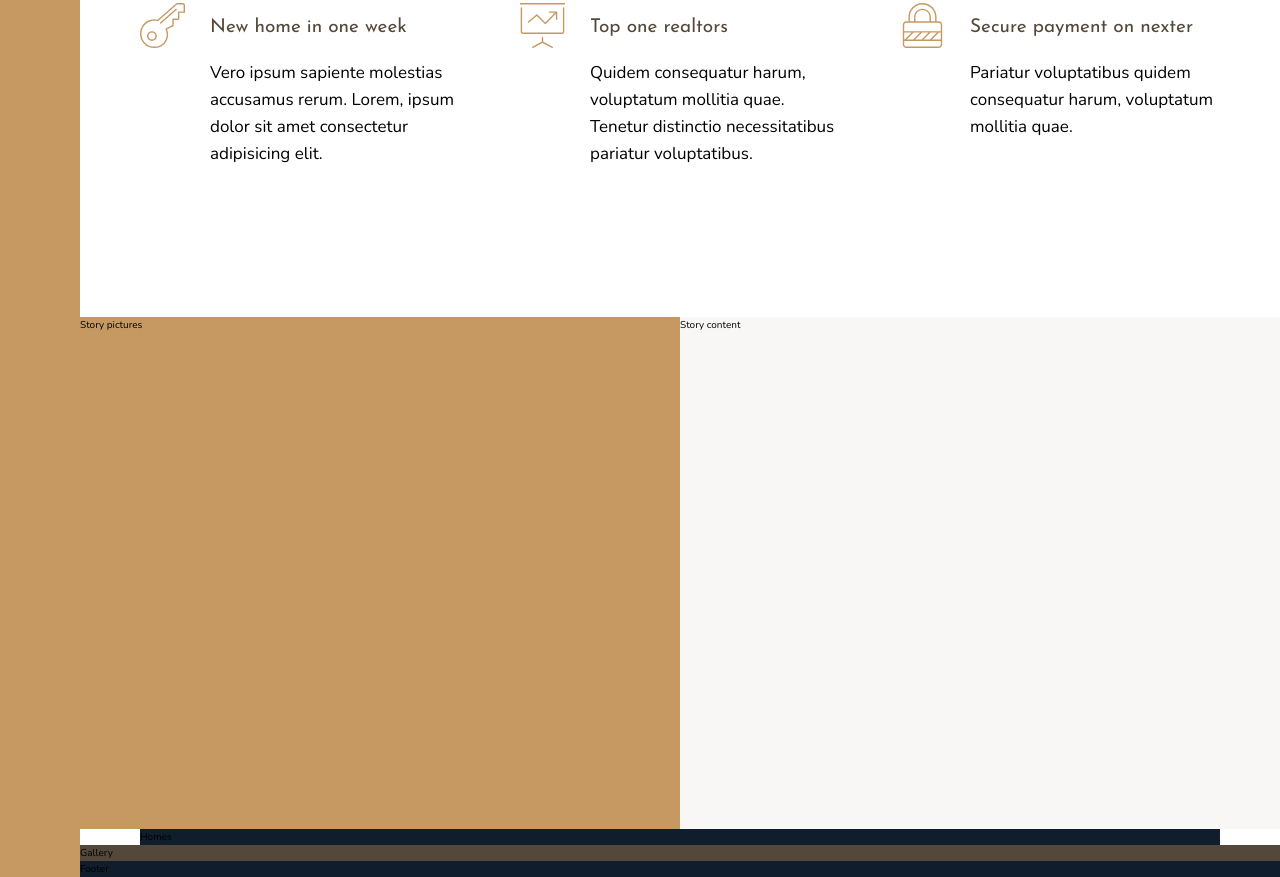
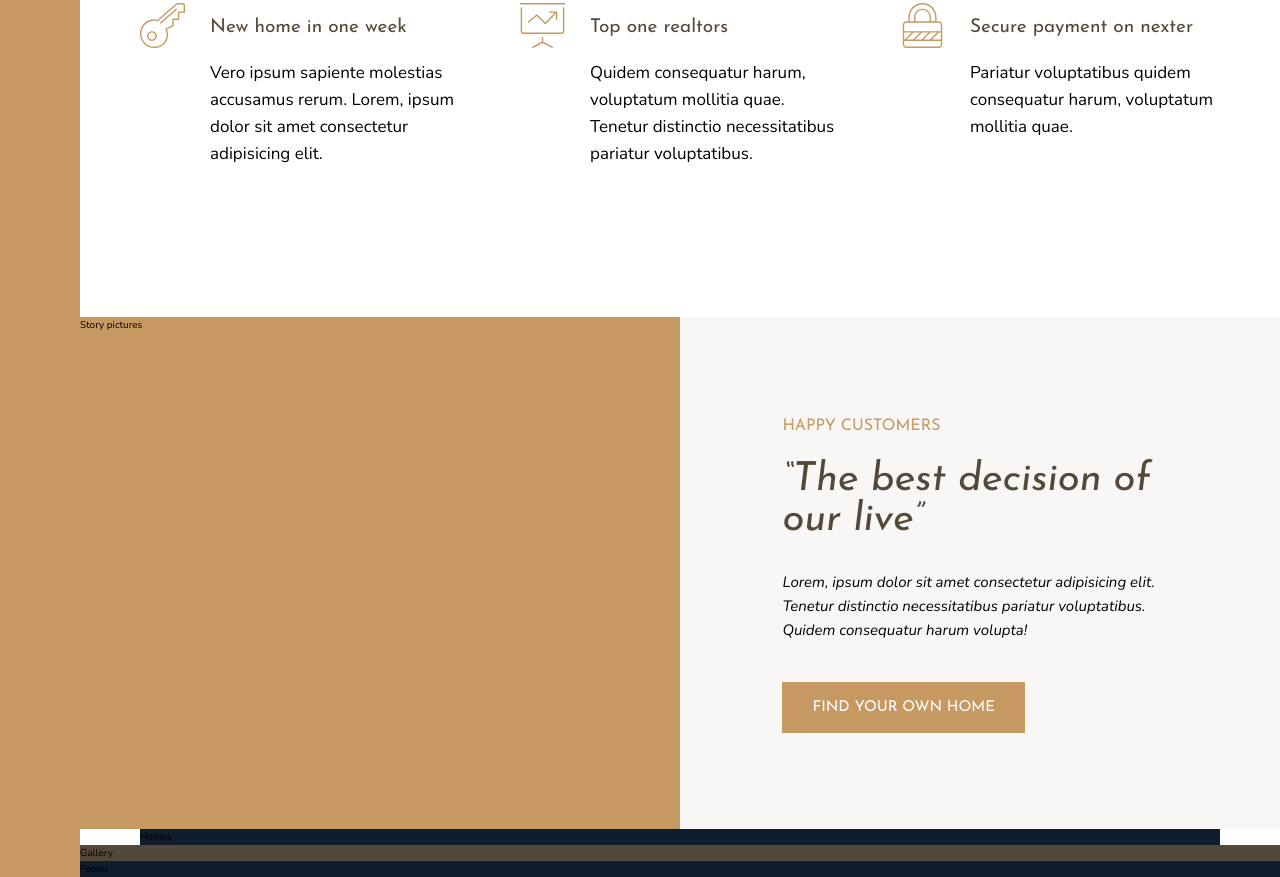
Before and after one commit to AliAbukahil/nexter_app, a website: page src/index.html in a window 1280 px wide. Shown: the part 991-1868 px from the top of the page. Drawn offline with nearby package versions, Linux system fonts and the light colour scheme; files that its build step writes are made by us from their sources.

Commit message:
Building the story Section 1

```diff
--- a/src/index.html
+++ b/src/index.html
@@ -91,7 +91,18 @@
 
     <div class="story__pictures">Story pictures</div>
 
-    <div class="story__content">Story content</div>
+    <div class="story__content">
+      <h3 class="heading-3 mb-sm">Happy Customers</h3>
+      <h2 class="heading-2 heading-2--dark mb-md">
+        &ldquo;The best decision of our live&rdquo;
+      </h2>
+      <p class="story__text">
+        Lorem, ipsum dolor sit amet consectetur adipisicing elit. Tenetur
+        distinctio necessitatibus pariatur voluptatibus. Quidem consequatur
+        harum volupta!
+      </p>
+      <button class="btn">Find your own home</button>
+    </div>
 
     <section class="homes">Homes</section>
 
--- a/src/scss/_story.scss
+++ b/src/scss/_story.scss
@@ -7,5 +7,25 @@
   &__content {
     background-color: $color-grey-light-1;
     grid-column: col-start 5 / full-end;
+    padding: 6rem 8vw;
+
+    // one way with flex-box
+    /*
+    display: flex;
+    flex-direction: column;
+    justify-content: center;
+    align-items: flex-start;
+    */
+
+    // another way with grid
+    display: grid;
+    align-content: center;
+    justify-items: start;
+  }
+
+  &__text {
+    font-size: 1.5rem;
+    font-style: italic;
+    margin-bottom: 4rem;
   }
 }
--- a/src/scss/_typography.scss
+++ b/src/scss/_typography.scss
@@ -8,12 +8,25 @@
 .heading-1 {
   @extend %heading; // clean code :D
 }
+
 .heading-2 {
   @extend %heading;
+  font-size: 4rem;
+  font-style: italic;
+  line-height: 1;
+
+  &--dark {
+    color: $color-grey-dark-1;
+  }
 }
+
 .heading-3 {
   @extend %heading;
+  font-size: 1.6rem;
+  color: $color-primary;
+  text-transform: uppercase;
 }
+
 .heading-4 {
   @extend %heading;
   font-size: 1.9rem;
@@ -25,3 +38,39 @@
     color: $color-grey-dark-1;
   }
 }
+
+.btn {
+  background-color: $color-primary;
+  color: #fff;
+  border: none;
+  border-radius: 0;
+  font-family: $font-display;
+  font-size: 1.5rem;
+  text-transform: uppercase;
+  padding: 1.8rem 3rem;
+  cursor: pointer;
+  transition: all 0.2s;
+
+  &:hover {
+    background-color: $color-primary-dark;
+  }
+}
+
+// Helper classes
+// mb-sm ==> margin bottom small
+// mb-md ==> margin bottom medium
+// mb-lg ==> margin bottom large
+// mb-hg ==> margin bottom huge
+
+.mb-sm {
+  margin-bottom: 2rem;
+}
+.mb-md {
+  margin-bottom: 3rem;
+}
+.mb-lg {
+  margin-bottom: 4rem;
+}
+.mb-hg {
+  margin-bottom: 8rem;
+}
```
Also changed, not shown: src/img/Screenshot from 2022-04-21 15-55-35.png (added).
